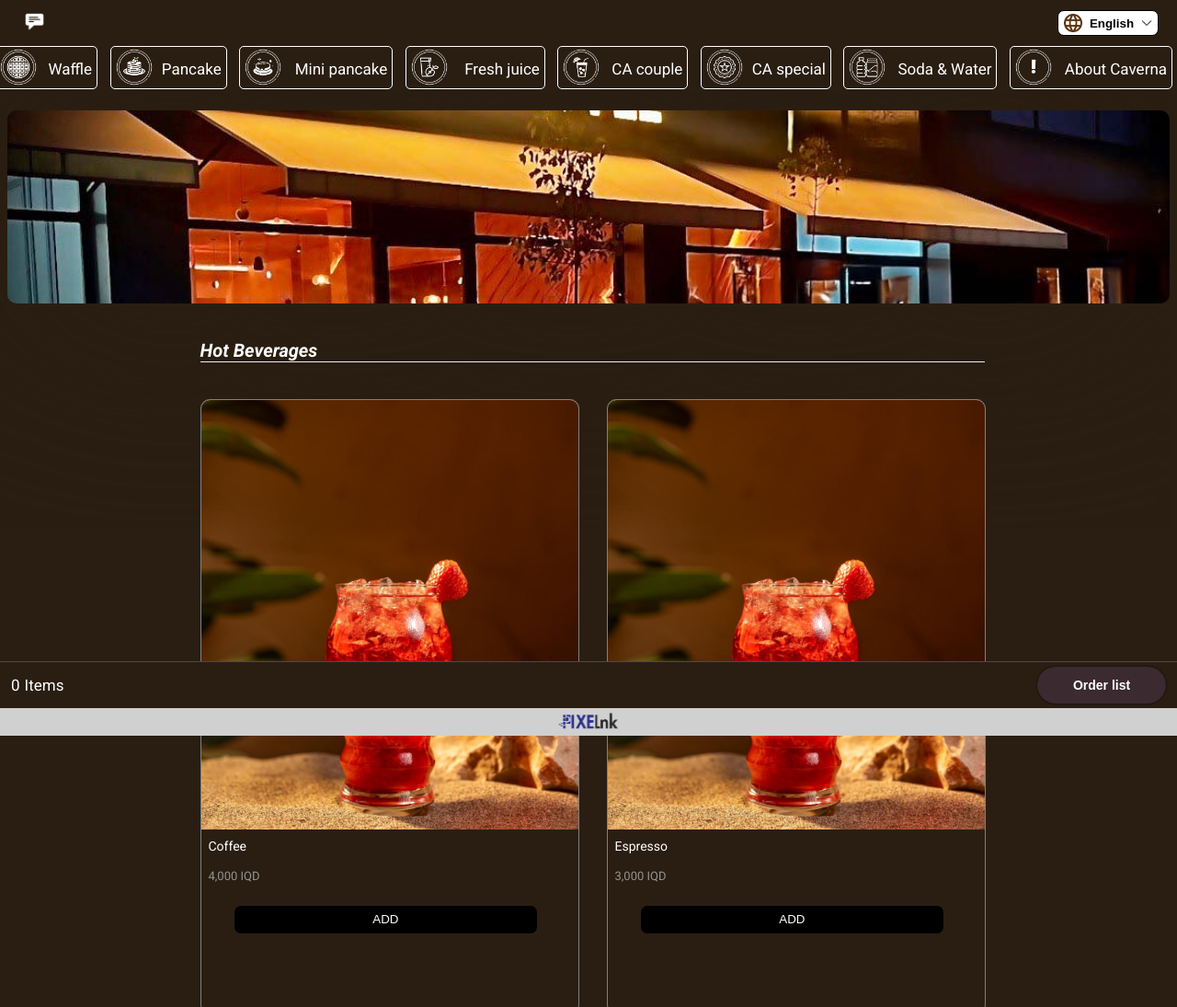
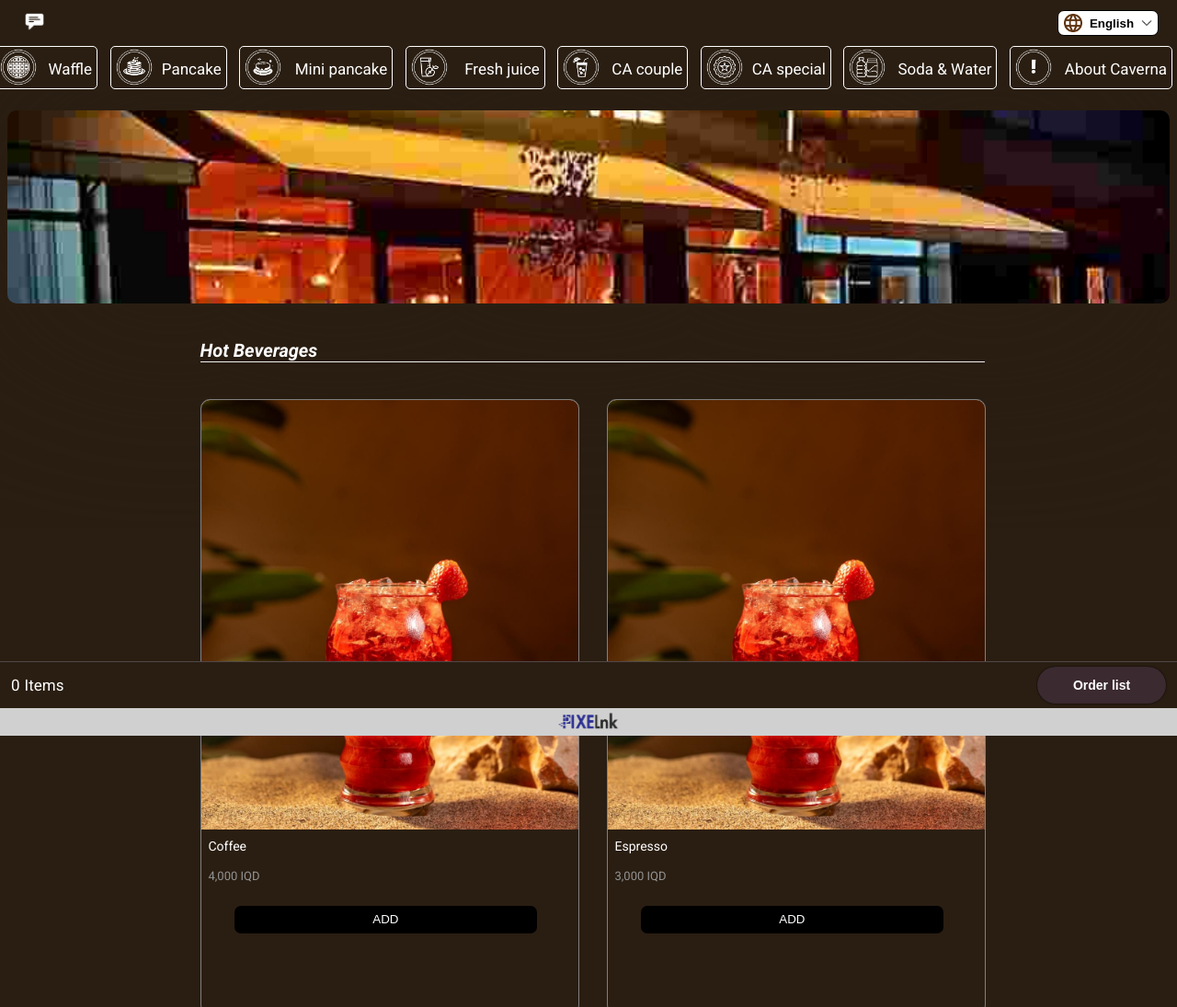
Before and after one commit to PixeLinkOfficial/testcav, a plain HTML site: page 1.html in a window 1280 px wide. Shown: the top 1095 px of the page at 92% size. Drawn offline with Linux system fonts and the light colour scheme.

Commit message:
Update 1.html

```diff
--- a/1.html
+++ b/1.html
@@ -52,7 +52,7 @@
         </div>
     </header>
     <div class="subheader">
-        <img  class="imgsubheader" src="img/thl1.jpg">
+        <img  class="imgsubheader" src="img/thl1res.jpg">
     </div>
     <main>
         <div class="ch2fr">
```
